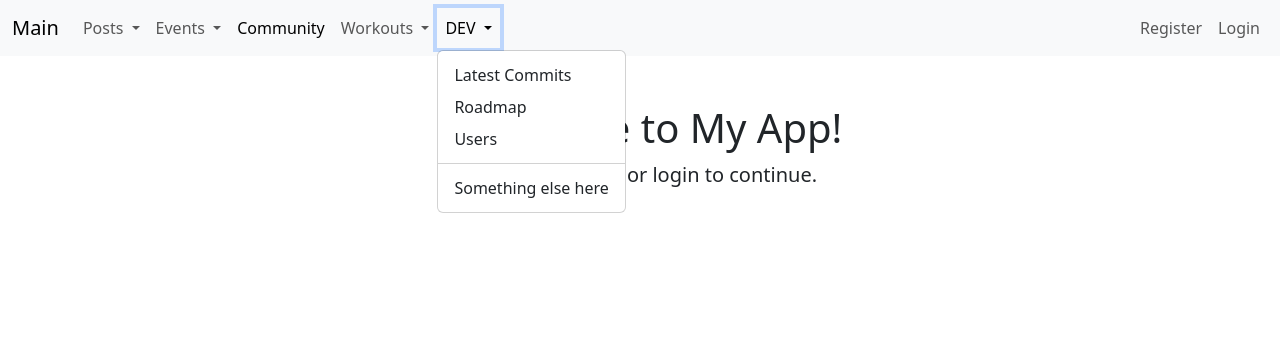
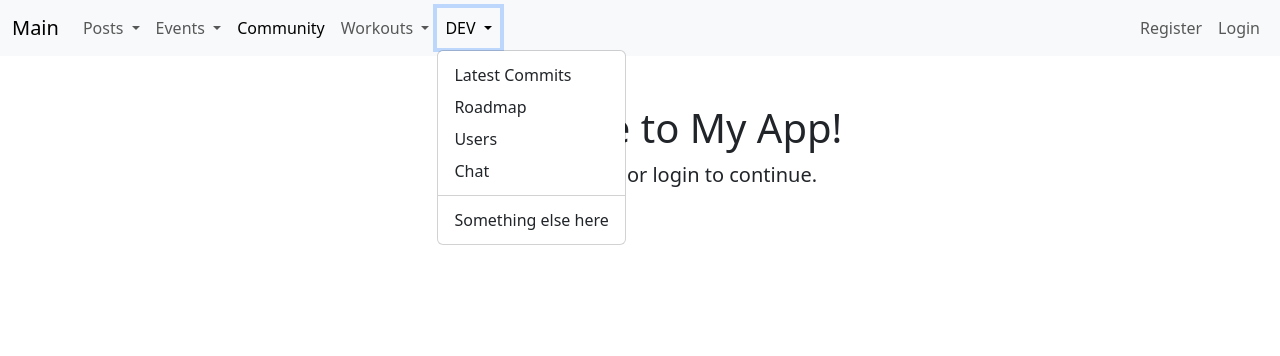
Before and after one commit to Ridmovies/fastapi-pet-social-network, a FastAPI app: page / in a window 1280 px wide, after a click on "DEV". Shown: the top 356 px of the page. Run offline with FastAPI, Linux system fonts and the light colour scheme; parts of the project's set-up code (start-up, migrations or seed data) failed here and were passed over.

Commit message:
some fix

```diff
--- a/src/templates/base.html
+++ b/src/templates/base.html
@@ -77,6 +77,7 @@
                         <li><a class="dropdown-item" href="/dev/github-commits">Latest Commits</a></li>
                         <li><a class="dropdown-item" href="/dev/roadmap">Roadmap</a></li>
                         <li><a class="dropdown-item" href="/users">Users</a></li>
+                        <li><a class="dropdown-item" href="/messages/chat">Chat</a></li>
                         <li>
                             <hr class="dropdown-divider">
                         </li>
--- a/src/templates/messages/chat.html
+++ b/src/templates/messages/chat.html
@@ -6,7 +6,6 @@
 <div class="container mt-3">
     <h1>FastAPI WebSocket Chat</h1>
     <h2>Your ID: <span id="ws-id"></span></h2>
-    <h2>Your ID: {{ user.id }}</h2>
     <form action="" onsubmit="sendMessage(event)">
         <input type="text" class="form-control" id="messageText" autocomplete="off"/>
         <button class="btn btn-outline-primary mt-2">Send</button>
```
